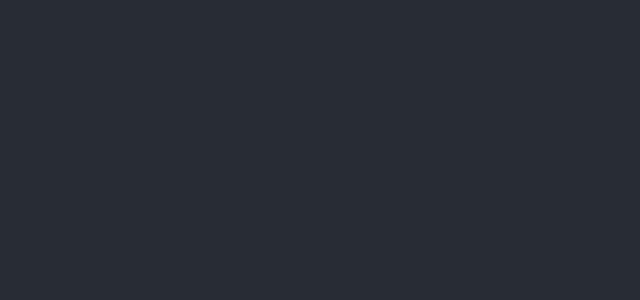
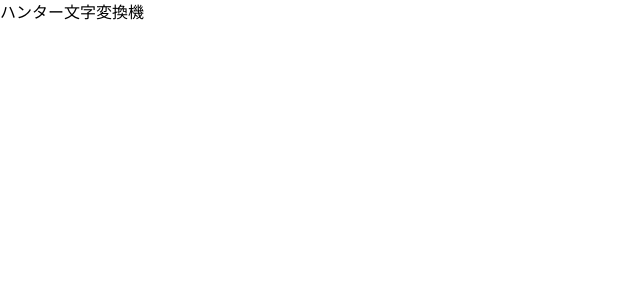
Before and after one commit to nanasi-1/hunter-mozi-converter, a React (Vite) app: page / in a window 1280 px wide. Shown: the top 300 px of the page, without its empty margins (0-640 px from the left). Built offline with nearby package versions, Linux system fonts and the light colour scheme.

Commit message:
ファイルを作成

```diff
--- a/src/App.tsx
+++ b/src/App.tsx
@@ -1,9 +1,8 @@
-const App = () => {
+function App () {
   return (
-    <div className="text-center selection:bg-green-900">
-      <header className="flex min-h-screen flex-col items-center justify-center bg-[#282c34] text-white">
-      </header>
-    </div>
+    <main>
+      <h1>ハンター文字変換機</h1>
+    </main>
   );
 };
 
--- /dev/null
+++ b/src/utils.ts
@@ -0,0 +1,4 @@
+export function getImageUrl(path: string) {
+  const url = new URL('/src/assets', location.origin)
+  return `${url}${path}`
+}
```
Also changed, not shown: 1 other file (tests, documents, lock files or other folders).
